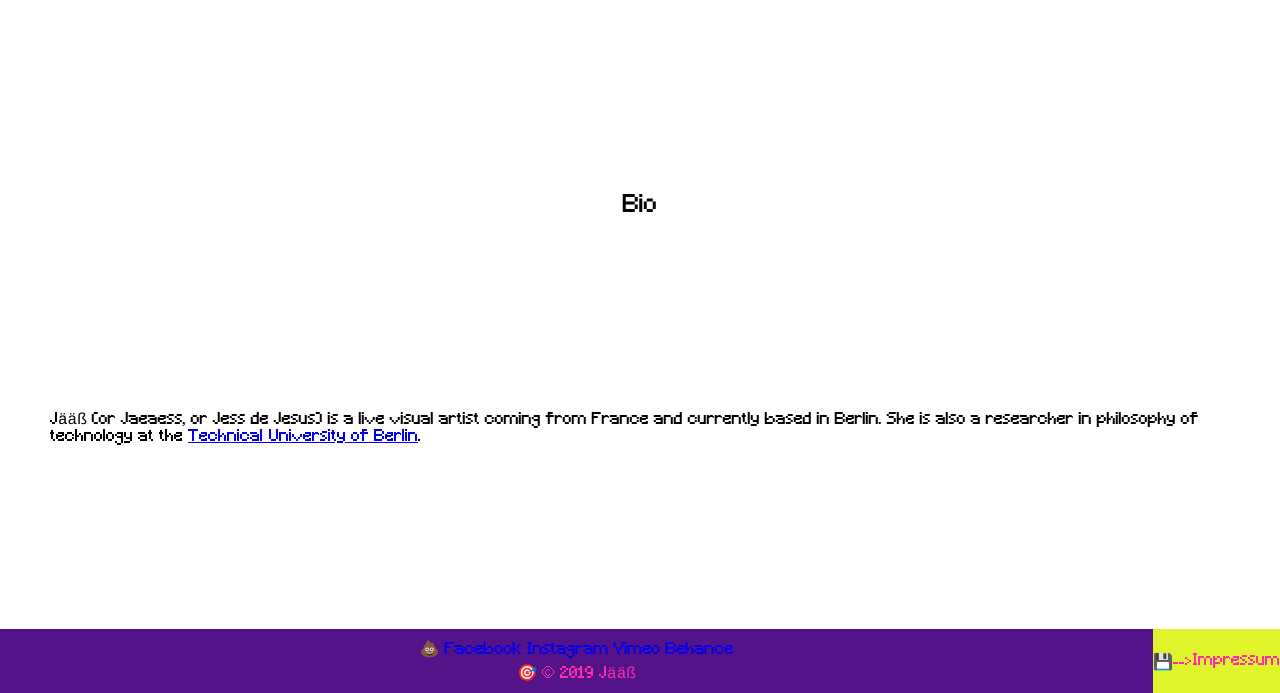
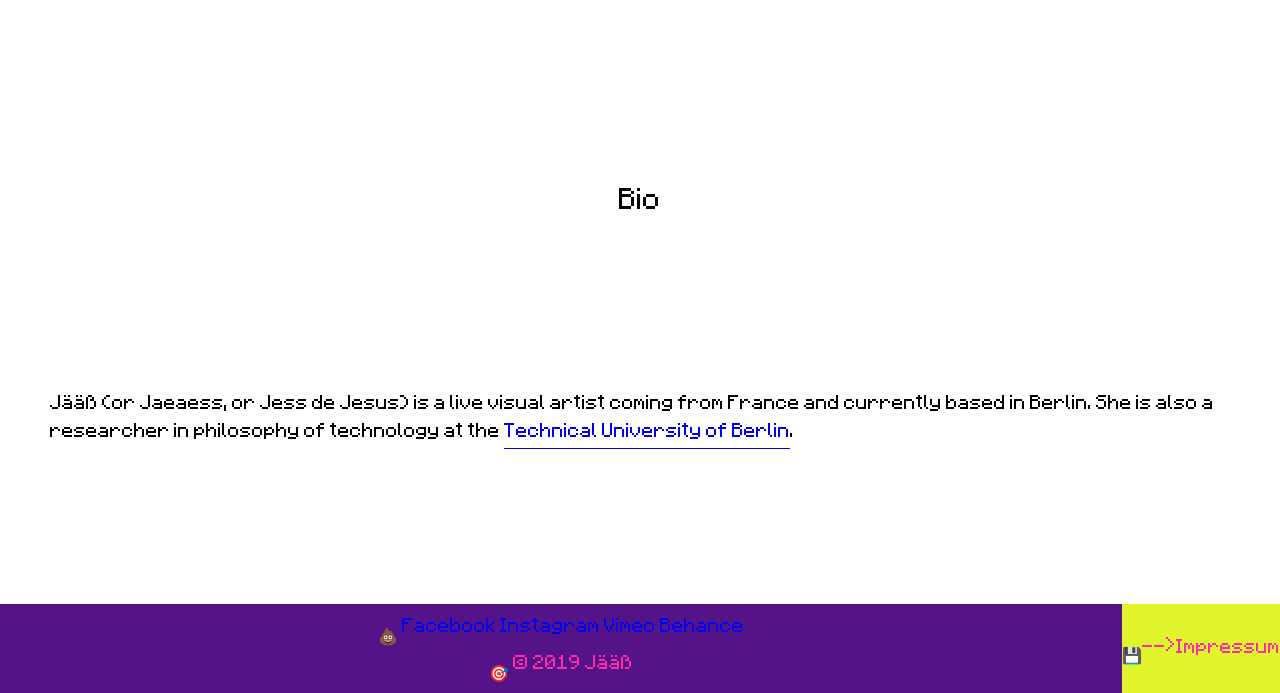
Before and after one commit to jaeaess/jaeaess.github.io, a website: page index.html in a window 1280 px wide. Shown: the part 107-800 px from the top of the page. Drawn offline with Linux system fonts and the light colour scheme.

Commit message:
Test font minecraftia

```diff
--- a/styles/1-base/base.css
+++ b/styles/1-base/base.css
@@ -19,7 +19,7 @@ html {
 }
 
 body {
-    font-family: minecraftmedium, courier;
+    font-family: minecraftiaregular, courier;
 }
 
 h1,
```
